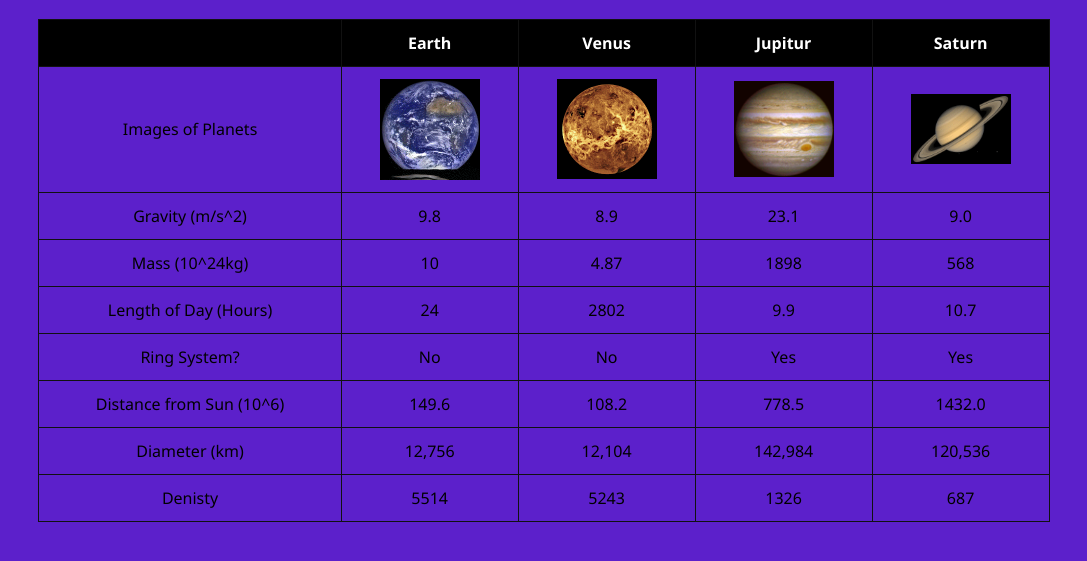
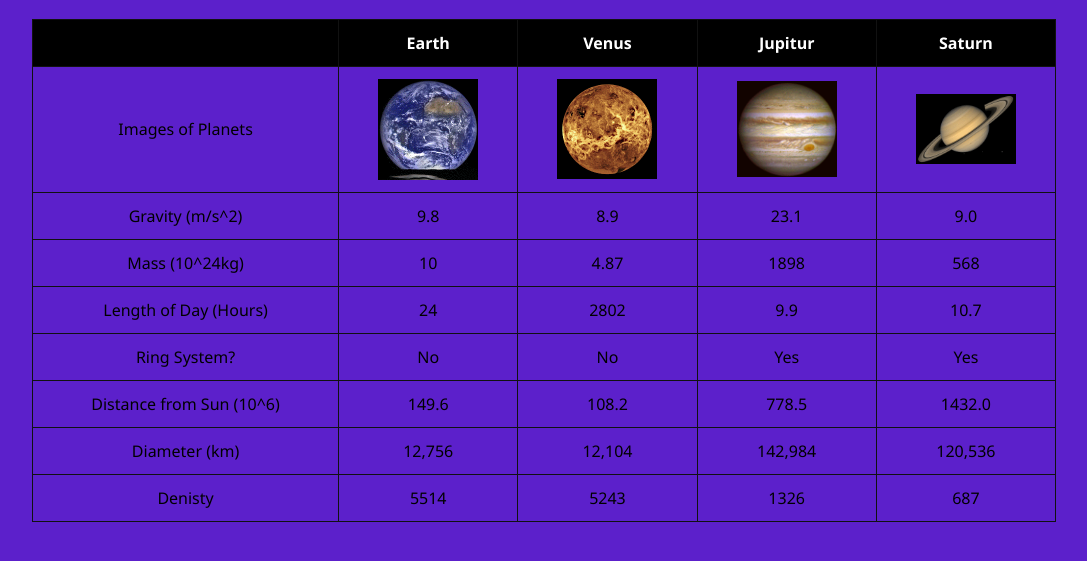
Before and after one commit to JoseDP12/Lab6, a plain HTML site: page index.html in a window 1280 px wide. Shown: the part 67-628 px from the top of the page, without its empty margins (96-1183 px from the left). Drawn offline with Linux system fonts and the light colour scheme.

Commit message:
Update style.css
margin and padding on body updated to 0

```diff
--- a/style.css
+++ b/style.css
@@ -2,8 +2,8 @@
 
 body {
     font-family: 'Segoe UI', Tahoma, Geneva, Verdana, sans-serif;
-    margin: 1;
-    padding: 1;
+    margin: 0;
+    padding: 0;
     background-color: #5C20CB;
     text-align: center;
 }
```
